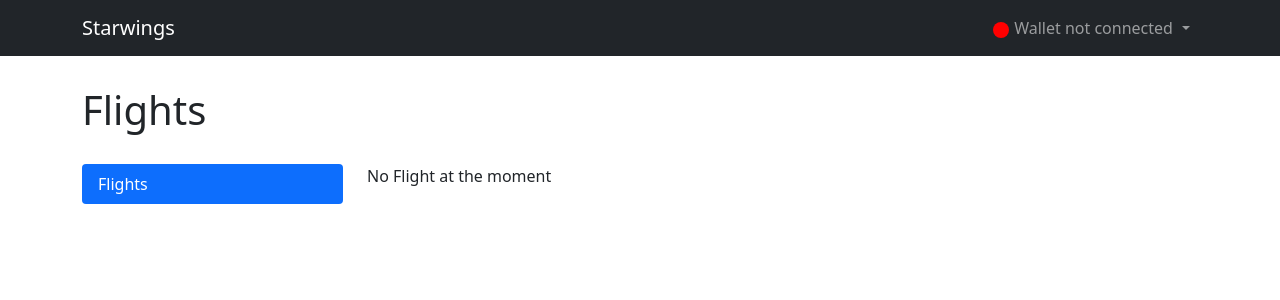
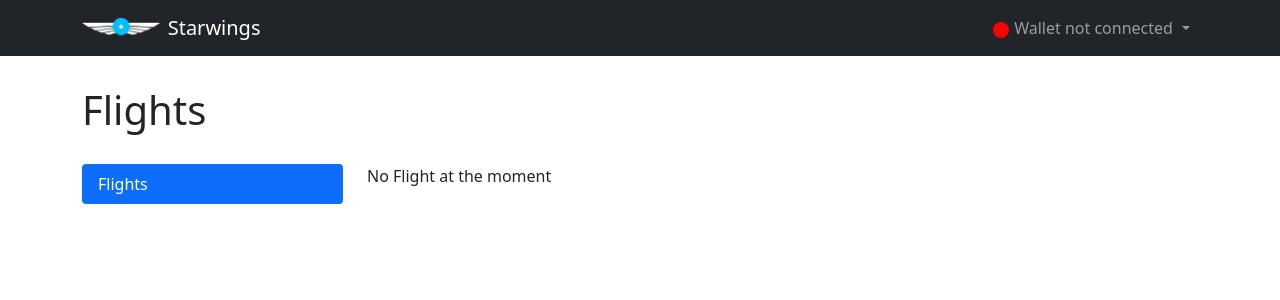
Before and after one commit to deyibanh/alyra-final-project, a React (Create React App) app in the folder client/: page /flights in a window 1280 px wide. Shown: the top 300 px of the page. Built offline with nearby package versions, Linux system fonts and the light colour scheme.

Commit message:
update script simulator (wait) + logo

```diff
--- a/client/src/components/Flights/FlightCard.jsx
+++ b/client/src/components/Flights/FlightCard.jsx
@@ -148,8 +148,6 @@ function FlightCard({ flight, changeVisibility, id, state }) {
         }
     };
 
-    console.log(ethers);
-    console.log(state.provider._network.chainId);
     return (
         <>
             <Card>
--- a/client/src/components/Flights/FlightsContent.jsx
+++ b/client/src/components/Flights/FlightsContent.jsx
@@ -39,7 +39,7 @@ function FlightsContent({ state }) {
 
     useInterval(() => {
         getFlights();
-    }, 10000);
+    }, 800);
 
     useEffect(() => {
         if (state.provider) {
@@ -89,8 +89,6 @@ function FlightsContent({ state }) {
         }
     };
 
-    //console.log("flightINFO:", flights);
-
     const changeVisibility = (i) => {
         i === -1 ? setCardGroupSize(3) : setCardGroupSize(1);
         setViewDetails(i);
--- a/client/src/components/Header.jsx
+++ b/client/src/components/Header.jsx
@@ -1,10 +1,11 @@
 /* eslint-disable prettier/prettier */
 // @todo: Fix linter/prettier for inline If with Logical && Operator.
 import React from "react";
-import { Container, Nav, Navbar } from "react-bootstrap";
+import { Container, Nav, Navbar, Image } from "react-bootstrap";
 import { useLocation } from "react-router-dom";
 import NavWalletStatus from "./NavWalletStatus.jsx";
 import "./Header.css";
+import SWLogo from "../img/logo-sw 1.png";
 
 function Header(props) {
     const location = useLocation();
@@ -14,7 +15,10 @@ function Header(props) {
         <header>
             <Navbar collapseOnSelect expand="lg" bg="dark" variant="dark">
                 <Container>
-                    <Navbar.Brand href="/">Starwings</Navbar.Brand>
+                    <Navbar.Brand href="/">
+                        <Image src={SWLogo} alt="" fluid style={{ height: "1.4rem" }} className="me-2"/>
+                        Starwings
+                    </Navbar.Brand>
                     <Navbar.Toggle aria-controls="responsive-navbar-nav" />
                     <Navbar.Collapse id="responsive-navbar-nav">
                         <Nav className="me-auto" activeKey={location.pathname}>
--- a/client/src/contractAddresses.json
+++ b/client/src/contractAddresses.json
@@ -1 +1 @@
-{"SWAccessControl":"0x6537C9b608aEDfEC888Ed78Ff8171f6e897536A6","StarwingsMaster":"0xE34780A909BfdC5F06Aa155DEd94887a7deA58Fc","ConopsManager":"0xC0E73CA79fb1554e0dF1db8Fc0082CeB54427452","DeliveryManager":"0xCd11a3AEa5c8099073A4EE68F37334FAd5Ad1F1E","DroneFlightFactory":"0x538afd8b91FdF4C0DDc3eEe3143880f387f30b9c"}
+{"SWAccessControl":"0x0ba2798EE08EdAed3eD1fcA21A0cEBe647b890c1","StarwingsMaster":"0x1443C5497e6331FB7e7B17c89cc40fE5A25713ff","ConopsManager":"0xB60bD741e2a4D6f59deD283B00A1b00776C620B6","DeliveryManager":"0x00f13E0f4dd29d36f81eB23Cb8167b7Ee25d214D","DroneFlightFactory":"0x93B9b5231A32BC368982bceE32122406C940b9a4"}
```
Also changed, not shown: client/src/img/logo-sw 1.png (added), 1 other file (tests, documents, lock files or other folders).
